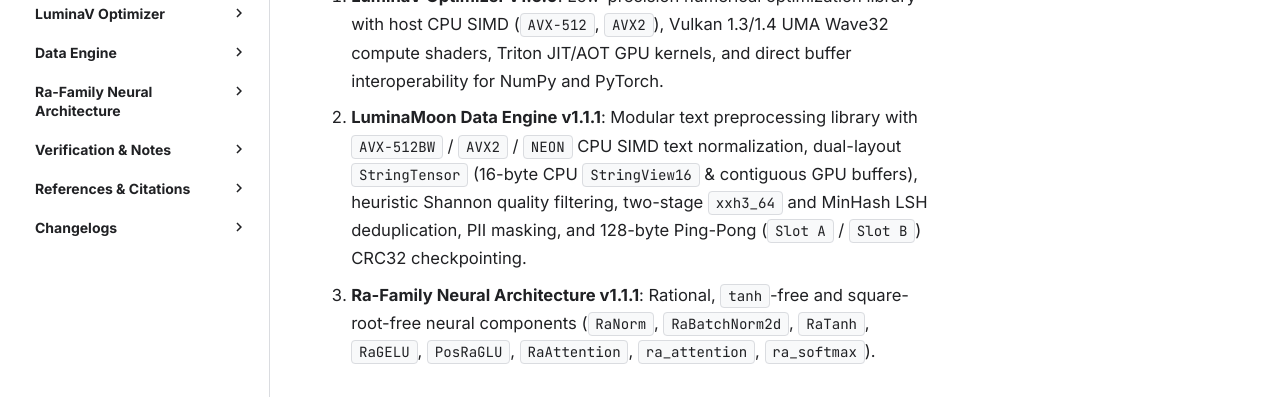
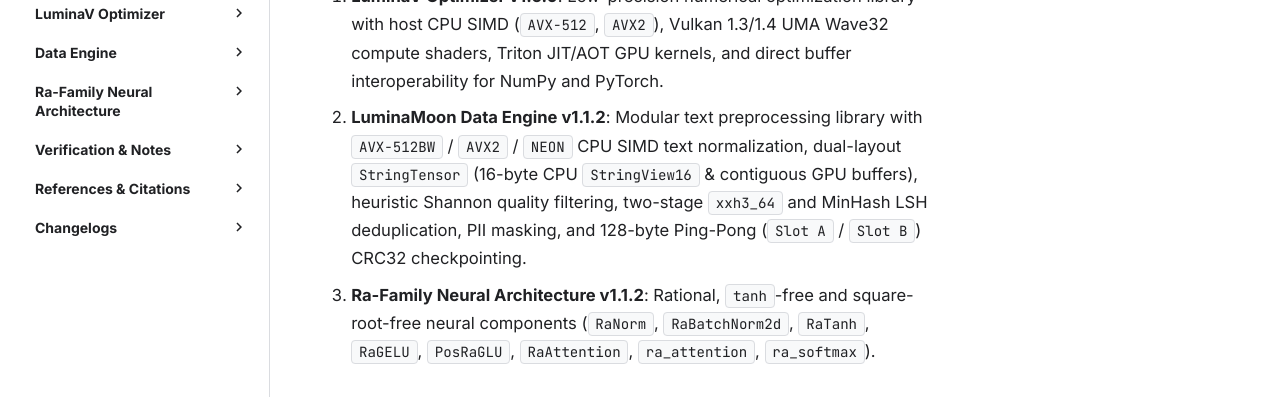
Before and after one commit to cloverx-id/luminamoon, an MkDocs documentation site: the page built from docs/en/README.md, in a window 1280 px wide and 900 px high. Shown: the part 369-766 px from the top of the window. Built offline with MkDocs 1.6.1 and Material for MkDocs 9.7.7, drawn with Linux system fonts in a browser that asks for light colours; comment, search, counter and statistics services are not loaded.

Commit message:
chore(release): bump version to 1.1.2

```diff
--- a/Cargo.toml
+++ b/Cargo.toml
@@ -7,7 +7,7 @@
 ]
 
 [workspace.package]
-version = "1.1.1"
+version = "1.1.2"
 edition = "2024"
 license = "Apache-2.0"
 authors = ["Silver Moon <leafmoon.idn@gmail.com>", "Lumina Moon (cloverx-id) Contributors"]
--- a/docs/en/README.md
+++ b/docs/en/README.md
@@ -3,8 +3,8 @@
 **Loomy (`luminamoon`)** is a deep learning optimization, rational neural architecture, and dataset text processing library built in Rust (Edition 2024) with a Python C-extension bridge (`PyO3 0.30.1` `abi3-py310` & `abi3t`). It includes:
 
 1. **LuminaV Optimizer v1.6.0**: Low-precision numerical optimization library with host CPU SIMD (`AVX-512`, `AVX2`), Vulkan 1.3/1.4 UMA Wave32 compute shaders, Triton JIT/AOT GPU kernels, and direct buffer interoperability for NumPy and PyTorch.
-2. **LuminaMoon Data Engine v1.1.1**: Modular text preprocessing library with `AVX-512BW` / `AVX2` / `NEON` CPU SIMD text normalization, dual-layout `StringTensor` (16-byte CPU `StringView16` & contiguous GPU buffers), heuristic Shannon quality filtering, two-stage `xxh3_64` and MinHash LSH deduplication, PII masking, and 128-byte Ping-Pong (`Slot A` / `Slot B`) CRC32 checkpointing.
-3. **Ra-Family Neural Architecture v1.1.1**: Rational, `tanh`-free and square-root-free neural components (`RaNorm`, `RaBatchNorm2d`, `RaTanh`, `RaGELU`, `PosRaGLU`, `RaAttention`, `ra_attention`, `ra_softmax`).
+2. **LuminaMoon Data Engine v1.1.2**: Modular text preprocessing library with `AVX-512BW` / `AVX2` / `NEON` CPU SIMD text normalization, dual-layout `StringTensor` (16-byte CPU `StringView16` & contiguous GPU buffers), heuristic Shannon quality filtering, two-stage `xxh3_64` and MinHash LSH deduplication, PII masking, and 128-byte Ping-Pong (`Slot A` / `Slot B`) CRC32 checkpointing.
+3. **Ra-Family Neural Architecture v1.1.2**: Rational, `tanh`-free and square-root-free neural components (`RaNorm`, `RaBatchNorm2d`, `RaTanh`, `RaGELU`, `PosRaGLU`, `RaAttention`, `ra_attention`, `ra_softmax`).
 
 ## Documentation Map
 
--- a/pyproject.toml
+++ b/pyproject.toml
@@ -4,7 +4,7 @@
 
 [project]
 name = "luminamoon"
-version = "1.1.1"
+version = "1.1.2"
 description = "Low-precision BF16/FP16 deep learning optimizer (LuminaV) and text data processing engine with native Rust SIMD, Vulkan, and Triton acceleration."
 readme = "README.md"
 license = { text = "Apache-2.0" }
--- a/python/luminamoon/_version.py
+++ b/python/luminamoon/_version.py
@@ -33,7 +33,7 @@
     except Exception:
         pass
 
-    return "1.1.1"
+    return "1.1.2"
 
 
 __version__ = _detect_version()
--- a/python/luminamoon/data/version.py
+++ b/python/luminamoon/data/version.py
@@ -10,9 +10,10 @@
     try:
         from luminamoon._version import __version__ as DEFAULT_VERSION
     except Exception:
-        DEFAULT_VERSION = "1.1.1"
+        DEFAULT_VERSION = "1.1.2"
 
 SUPPORTED_VERSIONS: List[str] = [
+    "1.1.2",
     "1.1.1",
     "1.1.0.post3",
     "1.1.0.post2",
@@ -42,6 +43,7 @@
 CACHE_ROOT: Path = Path.home() / ".cache" / "luminamoon" / "versions"
 
 VERSION_TAG_MAP: Dict[str, str] = {
+    "1.1.2": "v1.1.2",
     "1.1.1": "v1.1.1",
     "1.1.0.post3": "v1.1.0.post3",
     "1.1.0.post2": "v1.1.0.post2",
--- a/python/luminamoon/optimizer/version.py
+++ b/python/luminamoon/optimizer/version.py
@@ -15,7 +15,7 @@
     try:
         from luminamoon._version import __version__ as CARGO_VERSION
     except Exception:
-        CARGO_VERSION = "1.1.1"
+        CARGO_VERSION = "1.1.2"
 
 ALGORITHM_SPEC_VERSION: str = "1.6.0"
 ALGORITHM_MATH_VERSION: str = "1.6.0"
```
Also changed, not shown: README.md (+8 -8 lines), changelogs/README.md (+3 -3 lines), changelogs/SOFTWARE_CHANGELOG.md (+34 -0 lines), data/README.md (+1 -1 lines), docs/README.md (+1 -1 lines), optimizer/README.md (+1 -1 lines), 1 other file.
